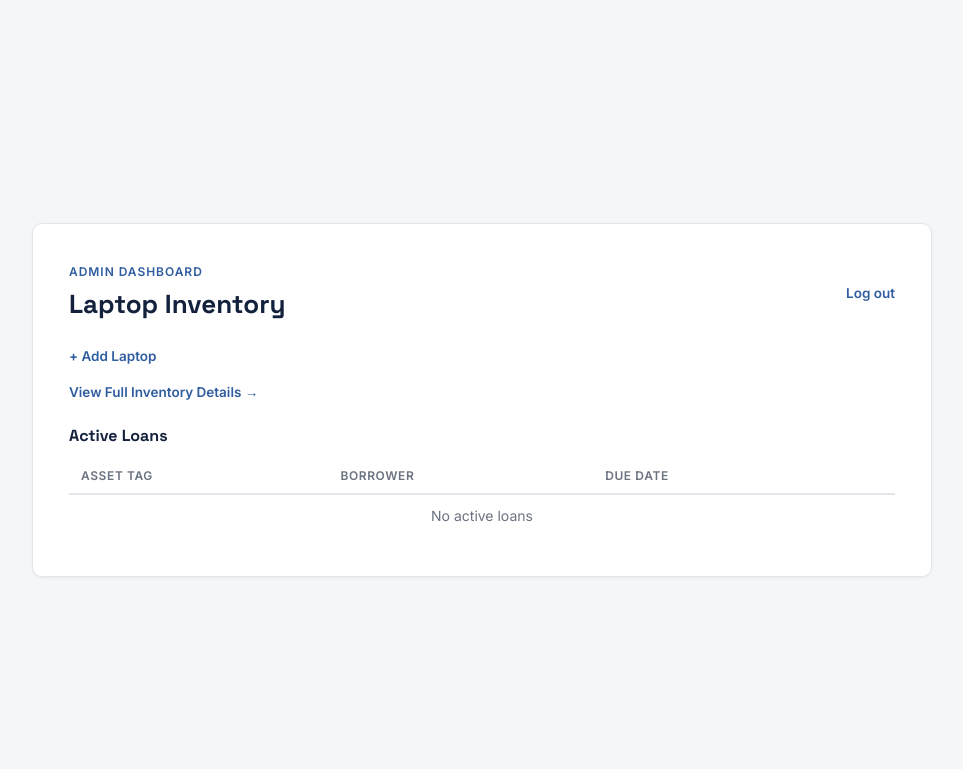
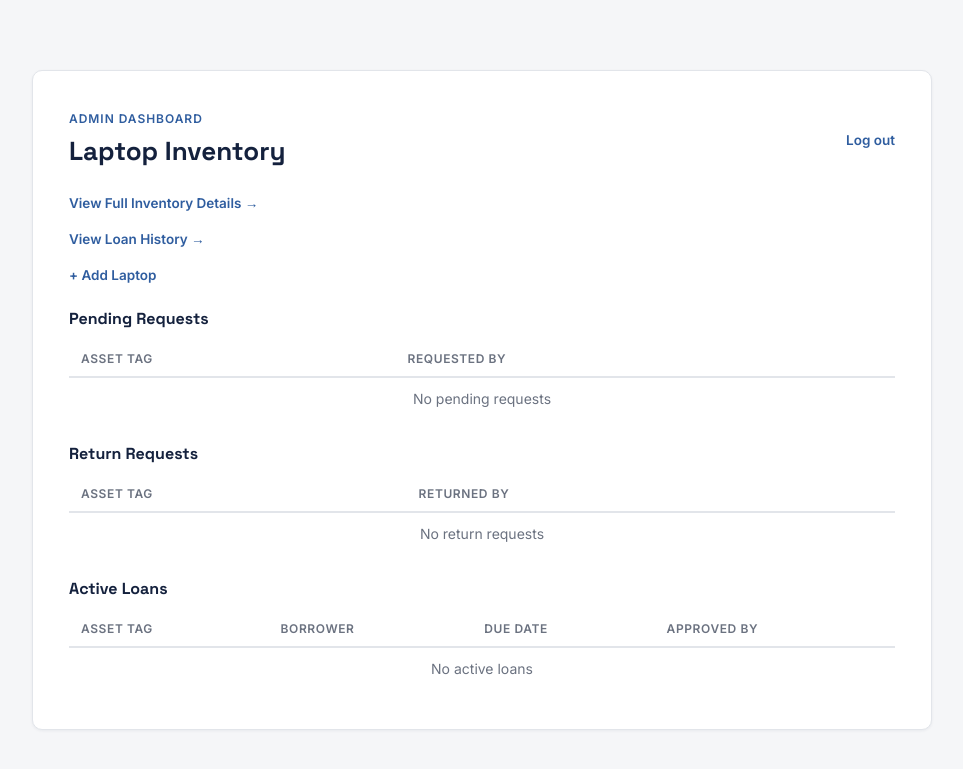
Before and after one commit to JacGary-Canete/ProjectAuthSystem, a Django app: page /dashboard/ in a window 1280 px wide. Shown: the top 769 px of the page, without its empty margins (158-1121 px from the left). Run offline with Django 4.2, Linux system fonts and the light colour scheme; the visitor is signed in with stand-in values (Sample User, id 1); data that the repository does not hold is empty.

Commit message:
Added staff approval for returns and borrows. Added checkout and return approval tracking

```diff
--- a/myapp/templates/myapp/home.html
+++ b/myapp/templates/myapp/home.html
@@ -14,27 +14,69 @@
             <div class="message">{{ message }}</div>
         {% endfor %}
     {% endif %}
+    <p style="margin-bottom:16px;"><a href="{% url 'laptop_list' %}" style="color:var(--slate); font-weight:600; text-decoration:none; font-size:13.5px;">View Full Inventory Details →</a></p>
+    <p style="margin-bottom:16px;"><a href="{% url 'loan_history' %}" style="color:var(--slate); font-weight:600; text-decoration:none; font-size:13.5px;">View Loan History →</a></p>
     <p style="margin-bottom:16px;"><a href="{% url 'laptop_add' %}" style="color:var(--slate); font-weight:600; text-decoration:none; font-size:13.5px;">+ Add Laptop</a></p>
-    <p style="margin-bottom:16px;"><a href="{% url 'laptop_list' %}" style="color:var(--slate); font-weight:600; text-decoration:none; font-size:13.5px;">View Full Inventory Details →</a></p>
+    <h3 style="font-family:'Space Grotesk', sans-serif; font-size:16px; margin:24px 0 12px; color:var(--navy);">Pending Requests</h3>
+    <table>
+        <tr>
+            <th>Asset Tag</th>
+            <th>Requested By</th>
+            <th></th>
+        </tr>
+        {% for loan in pending_requests %}
+        <tr>
+            <td>{{ loan.laptop.asset_tag }}</td>
+            <td>{{ loan.borrower.username }}</td>
+            <td>
+                <form method="POST" action="{% url 'approve_loan' loan.id %}">
+                    {% csrf_token %}
+                    <button type="submit" style="width:auto; padding:6px 14px; font-size:13px; margin-top:0;">Approve</button>
+                </form>
+            </td>
+        </tr>
+        {% empty %}
+        <tr><td colspan="3" style="color:var(--muted); text-align:center;">No pending requests</td></tr>
+        {% endfor %}
+    </table>
+
+    <h3 style="font-family:'Space Grotesk', sans-serif; font-size:16px; margin:24px 0 12px; color:var(--navy);">Return Requests</h3>
+    <table>
+        <tr>
+            <th>Asset Tag</th>
+            <th>Returned By</th>
+            <th></th>
+        </tr>
+        {% for loan in return_requests %}
+        <tr>
+            <td>{{ loan.laptop.asset_tag }}</td>
+            <td>{{ loan.borrower.username }}</td>
+            <td>
+                <form method="POST" action="{% url 'approve_return' loan.id %}">
+                    {% csrf_token %}
+                    <button type="submit" style="width:auto; padding:6px 14px; font-size:13px; margin-top:0;">Approve Return</button>
+                </form>
+            </td>
+        </tr>
+        {% empty %}
+        <tr><td colspan="3" style="color:var(--muted); text-align:center;">No return requests</td></tr>
+        {% endfor %}
+    </table>
+
     <h3 style="font-family:'Space Grotesk', sans-serif; font-size:16px; margin:24px 0 12px; color:var(--navy);">Active Loans</h3>
     <table>
         <tr>
             <th>Asset Tag</th>
             <th>Borrower</th>
             <th>Due Date</th>
-            <th></th>
+            <th>Approved By</th>
         </tr>
         {% for loan in active_loans %}
         <tr>
             <td>{{ loan.laptop.asset_tag }}</td>
             <td>{{ loan.borrower.username }}</td>
             <td>{{ loan.due_date|date:"M d, Y" }}</td>
-            <td>
-                <form method="POST" action="{% url 'process_checkin' loan.id %}">
-                    {% csrf_token %}
-                    <button type="submit" style="width:auto; padding:6px 14px; font-size:13px; margin-top:0;">Check In</button>
-                </form>
-            </td>
+            <td>{{ loan.checkout_approved_by.username }}</td>
         </tr>
         {% empty %}
         <tr><td colspan="4" style="color:var(--muted); text-align:center;">No active loans</td></tr>
--- a/myapp/urls.py
+++ b/myapp/urls.py
@@ -13,6 +13,8 @@ urlpatterns = [
     path('borrow/<int:laptop_id>/', views.borrow_laptop, name='borrow_laptop'),
     path('return/<int:loan_id>/', views.return_laptop, name='return_laptop'),
     path('laptops/<int:laptop_id>/edit/', views.laptop_edit, name='laptop_edit'),
-    path('process-checkin/<int:loan_id>/', views.process_checkin, name='process_checkin'),
+    path('approve-return/<int:loan_id>/', views.approve_return, name='approve_return'),
+    path('loan-history/', views.loan_history, name='loan_history'),
+path('approve-loan/<int:loan_id>/', views.approve_loan, name='approve_loan'),
 
 ]
--- a/myapp/views.py
+++ b/myapp/views.py
@@ -54,17 +54,26 @@ def logout_view(request):
 @user_passes_test(is_staff_user, login_url='login')
 def dashboard_home(request):
     laptops = Laptop.objects.all()
+    pending_requests = Loan.objects.filter(loan_status='pending')
+    return_requests = Loan.objects.filter(loan_status='return_pending')
     active_loans = Loan.objects.filter(loan_status='active')
-    return render(request, 'myapp/home.html', {'laptops': laptops, 'active_loans': active_loans})
+    return render(request, 'myapp/home.html', {
+        'laptops': laptops,
+        'pending_requests': pending_requests,
+        'return_requests': return_requests,
+        'active_loans': active_loans,
+    })
 
 
 @login_required
 def student_dashboard(request):
     available_count = Laptop.objects.filter(status='available').count()
     active_loans = Loan.objects.filter(borrower=request.user, loan_status='active')
+    pending_loans = Loan.objects.filter(borrower=request.user, loan_status='pending')
     return render(request, 'myapp/student_dashboard.html', {
         'available_count': available_count,
         'active_loans': active_loans,
+        'pending_loans': pending_loans,
     })
 
 
@@ -76,8 +85,8 @@ def browse_laptops(request):
 
 @login_required
 def borrow_laptop(request, laptop_id):
-    if Loan.objects.filter(borrower=request.user, loan_status='active').exists():
-        messages.error(request, 'You already have an active loan. Return it before borrowing another laptop.')
+    if Loan.objects.filter(borrower=request.user, loan_status__in=['pending', 'active']).exists():
+        messages.error(request, 'You already have a pending or active loan.')
         return redirect('browse_laptops')
 
     laptop = Laptop.objects.get(id=laptop_id)
@@ -89,13 +98,10 @@ def borrow_laptop(request, laptop_id):
     Loan.objects.create(
         laptop=laptop,
         borrower=request.user,
-        due_date=timezone.now() + timedelta(days=7),
-        loan_status='active',
+        loan_status='pending',
     )
-    laptop.status = 'borrowed'
-    laptop.save()
 
-    messages.success(request, f'You have borrowed {laptop.brand} {laptop.model}. Due in 7 days.')
+    messages.success(request, f'Request sent for {laptop.brand} {laptop.model}. Waiting for staff approval.')
     return redirect('student_dashboard')
 
 @login_required
@@ -106,14 +112,10 @@ def return_laptop(request, loan_id):
         messages.error(request, 'This loan is not active.')
         return redirect('student_dashboard')
 
-    loan.return_date = timezone.now()
-    loan.loan_status = 'returned'
+    loan.loan_status = 'return_pending'
     loan.save()
 
-    loan.laptop.status = 'available'
-    loan.laptop.save()
-
-    messages.success(request, f'You have returned {loan.laptop.brand} {loan.laptop.model}.')
+    messages.success(request, f'Return requested for {loan.laptop.brand} {loan.laptop.model}. Waiting for staff to inspect and approve.')
     return redirect('student_dashboard')
 
 
@@ -152,23 +154,48 @@ def laptop_edit(request, laptop_id):
         form = LaptopForm(instance=laptop)
     return render(request, 'myapp/laptop_edit.html', {'form': form, 'laptop': laptop})
 
+@login_required
+@user_passes_test(is_staff_user, login_url='login')
+def loan_history(request):
+    loans = Loan.objects.filter(loan_status='returned').order_by('-return_date')
+    return render(request, 'myapp/loan_history.html', {'loans': loans})
 
 @login_required
 @user_passes_test(is_staff_user, login_url='login')
-def process_checkin(request, loan_id):
+def approve_loan(request, loan_id):
     loan = Loan.objects.get(id=loan_id)
 
-    if loan.loan_status != 'active':
-        messages.error(request, 'This loan is not active.')
+    if loan.loan_status != 'pending':
+        messages.error(request, 'This request is no longer pending.')
+        return redirect('dashboard_home')
+
+    loan.loan_status = 'active'
+    loan.due_date = timezone.now() + timedelta(days=7)
+    loan.checkout_approved_by = request.user
+    loan.save()
+
+    loan.laptop.status = 'borrowed'
+    loan.laptop.save()
+
+    messages.success(request, f'Approved: {loan.laptop.asset_tag} checked out to {loan.borrower.username}.')
+    return redirect('dashboard_home')
+
+@login_required
+@user_passes_test(is_staff_user, login_url='login')
+def approve_return(request, loan_id):
+    loan = Loan.objects.get(id=loan_id)
+
+    if loan.loan_status != 'return_pending':
+        messages.error(request, 'This loan has no pending return request.')
         return redirect('dashboard_home')
 
     loan.return_date = timezone.now()
     loan.loan_status = 'returned'
-    loan.processed_by = request.user
+    loan.return_approved_by = request.user
     loan.save()
 
     loan.laptop.status = 'available'
     loan.laptop.save()
 
-    messages.success(request, f'Checked in {loan.laptop.asset_tag} from {loan.borrower.username}.')
+    messages.success(request, f'Return approved for {loan.laptop.asset_tag} from {loan.borrower.username}.')
     return redirect('dashboard_home')
```
Also changed, not shown: myapp/models.py (+9 -6 lines), myapp/templates/myapp/loan_history.html (added, +32 -0 lines), myapp/templates/myapp/student_dashboard.html (+8 -3 lines), myapp/migrations/0003_alter_loan_due_date_alter_loan_loan_status.py (added), myapp/migrations/0004_remove_loan_processed_by_loan_checkout_approved_by_and_more.py (added).
